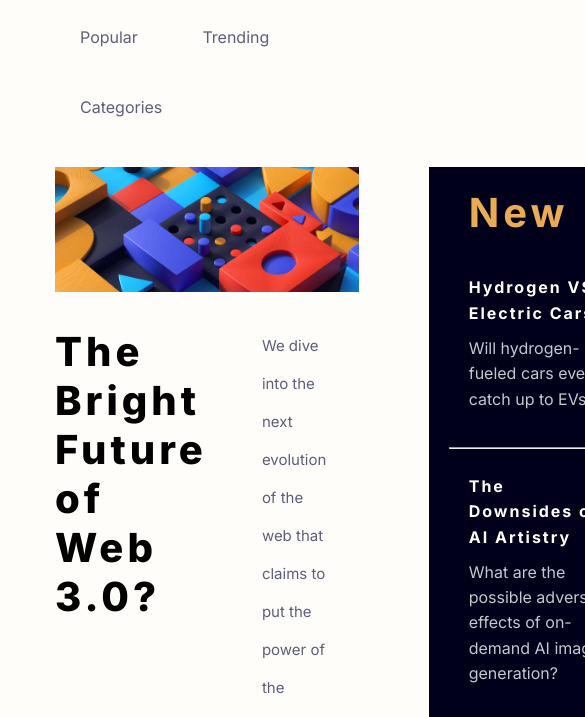
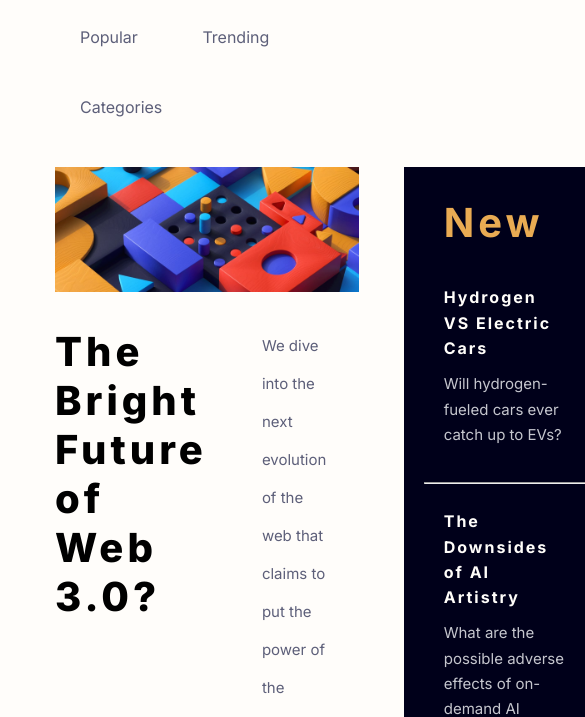
Before and after one commit to andressablima/news-homepage, a plain HTML site: page index.html in a window 390 px wide. Shown: the part 127-844 px from the top of the page, 585 px wide, since content can reach past the window. Drawn offline with Linux system fonts and the light colour scheme.

Commit message:
ajuste responsividade

```diff
--- a/responsive.css
+++ b/responsive.css
@@ -18,11 +18,13 @@
     }
 }
 
-@media (max-width: 1441px) {
+
+@media (max-width: 1199px) and (max-width: 1441px) {
     .sidebar{
         padding: 15px 10px 15px 10px;
         width: 90%;
         height: 70vh;
+        margin-left: 30px;
     }
     .sidebar-content{
         padding: 15px 10px 15px 10px;
--- a/styles.css
+++ b/styles.css
@@ -107,16 +107,19 @@ h1{
 
 }
 .sidebar-content h2{
-    padding-top: 3px;
+    padding-top: 8px;
+    margin-top: 5px;
     color: hsl(35, 77%, 62%);
     background-color: hsl(240,100%,5%);
     text-align: left;
     letter-spacing: 4px;
     font-weight: 700;
+    align-items: center;
+    justify-content: center;
 }
 
 .sidebar-content{
-    padding: 6px 8px 6px 8px;
+    padding: 4px 6px 8px 6px;
     background-color: hsl(240,100%,5%);
 }
 
@@ -125,6 +128,7 @@ h1{
 }
 
 .sidebar-content h4{
+    padding-top: 0;
     color:hsl(36, 100%, 99%);
     background-color: hsl(240,100%,5%);
     letter-spacing: 2px;
@@ -139,6 +143,7 @@ h1{
 .sidebar-content p{
     background-color: hsl(240,100%,5%);
     color:hsl(233,8%,79%);
+    font-size: 15px;
 }
 
 /* Bottombar Content */
```
